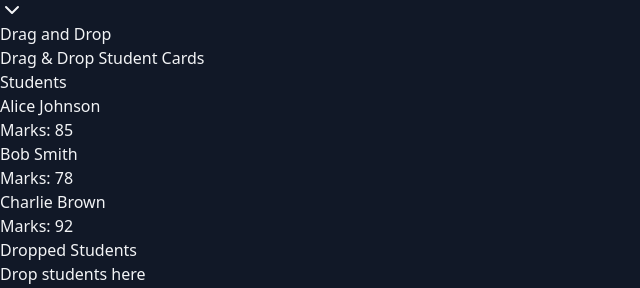
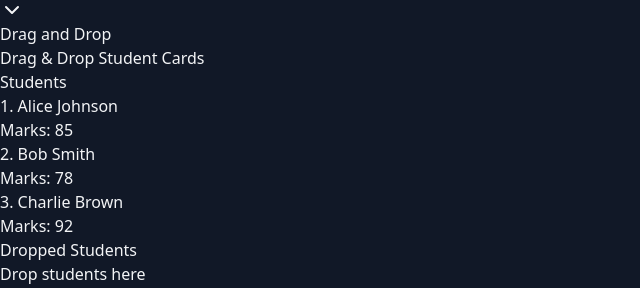
Before and after one commit to aryamansrivastava/frontend-schema, a React (Vite) app: page /drag-drop in a window 1280 px wide. Shown: the part 224-512 px from the top of the page, without its empty margins (0-640 px from the left). Built offline with nearby package versions, Linux system fonts and the light colour scheme.

Commit message:
added rordering in dragdrop, now both card have drag and drop functionality

```diff
--- a/src/Router.tsx
+++ b/src/Router.tsx
@@ -13,7 +13,7 @@ export default function AppRouter() {
     <Routes>
       <Route path="/" element={<Dashboard />} />
       <Route path="/institutes" element={<Institute />} />
-      <Route path="/courses/:instituteId" element={<Courses />} />
+      <Route path="/courses/institutes/:instituteId" element={<Courses />} />
       <Route path="/attendance" element={<Attendance />} />
       <Route path="/results" element={<Result />} />
       <Route
--- a/src/components/DragDropBoard.tsx
+++ b/src/components/DragDropBoard.tsx
@@ -1,5 +1,4 @@
 import { useState } from "react";
-import DraggableStudent from "./DraggableStudent";
 import DropZone from "./DropZone";
 
 const initialStudents = [
@@ -13,8 +12,27 @@ const DragDropBoard = () => {
   const [droppedStudents, setDroppedStudents] = useState<any[]>([]);
 
   const handleDrop = (student: any) => {
+    if (!student || !student.id) return;
+
     setDroppedStudents((prev) => [...prev, student]);
     setStudents((prev) => prev.filter((s) => s.id !== student.id));
+  };
+
+  const handleReturn = (student: any) => {
+    if (!student || !student.id) return;
+
+    setStudents((prev) => [...prev, student]);
+    setDroppedStudents((prev) => prev.filter((s) => s.id !== student.id));
+  };
+
+  const handleReorder = (list: any[], setList: any, dragIndex: number, hoverIndex: number) => {
+    if (dragIndex < 0 || hoverIndex < 0 || dragIndex >= list.length || hoverIndex >= list.length) return;
+
+    const updatedList = [...list];
+    const [draggedStudent] = updatedList.splice(dragIndex, 1);
+    updatedList.splice(hoverIndex, 0, draggedStudent);
+
+    setList(updatedList);
   };
 
   return (
@@ -22,20 +40,21 @@ const DragDropBoard = () => {
       <h2 className="text-2xl font-bold text-center mb-6 text-black">Drag & Drop Student Cards</h2>
 
       <div className="flex justify-between gap-6">
-        <div className="w-1/2 bg-gray-200 p-4 rounded-lg shadow-md">
-          <h3 className="font-bold mb-3 text-lg text-black">Students</h3>
-          <div className="space-y-3 text-black">
-            {students.length > 0 ? (
-              students.map((student) => (
-                <DraggableStudent key={student.id} student={student} />
-              ))
-            ) : (
-              <p className="text-gray-500 text-sm">No students left</p>
-            )}
-          </div>
-        </div>
+        <DropZone
+          title="Students"
+          students={students}
+          onDrop={handleReturn}
+          onReorder={(dragIndex, hoverIndex) => handleReorder(students, setStudents, dragIndex, hoverIndex)}
+          acceptType="DROPPED_STUDENT"
+        />
 
-        <DropZone onDrop={handleDrop} droppedStudents={droppedStudents} />
+        <DropZone
+          title="Dropped Students"
+          students={droppedStudents}
+          onDrop={handleDrop}
+          onReorder={(dragIndex, hoverIndex) => handleReorder(droppedStudents, setDroppedStudents, dragIndex, hoverIndex)}
+          acceptType="STUDENT"
+        />
       </div>
     </div>
   );
--- a/src/components/DraggableStudent.tsx
+++ b/src/components/DraggableStudent.tsx
@@ -1,17 +1,37 @@
 import React from "react";
-import { useDrag } from "react-dnd";
+import { useDrag, useDrop } from "react-dnd";
 
-const DraggableStudent = ({ student }: { student: any }) => {
+const DraggableStudent = ({
+  student,
+  index,
+  onReorder,
+  fromDropped,
+}: {
+  student: any;
+  index: number;
+  onReorder: (dragIndex: number, hoverIndex: number) => void;
+  fromDropped: boolean;
+}) => {
   const [{ isDragging }, drag] = useDrag(() => ({
-    type: "STUDENT",
-    item: student,
+    type: fromDropped ? "DROPPED_STUDENT" : "STUDENT",
+    item: { ...student, index },
     collect: (monitor) => ({
       isDragging: monitor.isDragging(),
     }),
   }));
 
+  const [, drop] = useDrop({
+    accept: fromDropped ? "DROPPED_STUDENT" : "STUDENT",
+    hover: (draggedItem: any) => {
+      if (draggedItem.index !== index) {
+        onReorder(draggedItem.index, index);
+        draggedItem.index = index;
+      }
+    },
+  });
+
   const ref = React.useRef<HTMLDivElement>(null);
-  drag(ref);
+  drag(drop(ref));
 
   return (
     <div
@@ -20,7 +40,7 @@ const DraggableStudent = ({ student }: { student: any }) => {
         isDragging ? "opacity-50" : "opacity-100"
       }`}
     >
-      <p className="font-semibold">{student.name}</p>
+      <p className="font-semibold">{index + 1}. {student.name}</p>
       <p className="text-sm text-gray-600">Marks: {student.marks}</p>
     </div>
   );
--- a/src/components/DropZone.tsx
+++ b/src/components/DropZone.tsx
@@ -1,10 +1,28 @@
 import React from "react";
 import { useDrop } from "react-dnd";
+import DraggableStudent from "./DraggableStudent";
 
-const DropZone = ({ onDrop, droppedStudents }: { onDrop: (item: any) => void; droppedStudents: any[] }) => {
+const DropZone = ({
+  title,
+  students = [],
+  onDrop,
+  onReorder,
+  acceptType,
+}: {
+  title: string;
+  students: any[];
+  onDrop: (student: any, newIndex: number) => void;
+  onReorder: (dragIndex: number, hoverIndex: number) => void;
+  acceptType: string;
+}) => {
   const [{ isOver }, drop] = useDrop(() => ({
-    accept: "STUDENT",
-    drop: (item: any) => onDrop(item),
+    accept: acceptType,
+    drop: (item: any) => {
+      if (students) {
+        const newIndex = students.length;
+        onDrop(item, newIndex);
+      }
+    },
     collect: (monitor) => ({
       isOver: !!monitor.isOver(),
     }),
@@ -16,17 +34,22 @@ const DropZone = ({ onDrop, droppedStudents }: { onDrop: (item: any) => void; dr
   return (
     <div
       ref={dropRef}
-      className={`w-1/2 p-4 rounded-lg shadow-md min-h-[200px] transition-all ${
+      className={`text-black w-1/2 p-4 rounded-lg shadow-md min-h-[200px] transition-all ${
         isOver ? "bg-blue-100 border-2 border-blue-500" : "bg-gray-300"
       }`}
     >
-      <h3 className="font-bold mb-3 text-lg text-black">Dropped Students</h3>
-      {droppedStudents.length > 0 ? (
-        droppedStudents.map((student) => (
-          <div key={student.id} className="p-3 bg-white shadow-md rounded-lg border mb-2 text-black">
-            <p className="font-semibold">{student.name}</p>
-            <p className="text-sm text-gray-600">Marks: {student.marks}</p>
-          </div>
+      <h3 className="font-bold mb-3 text-lg text-black">{title}</h3>
+      {students.length > 0 ? (
+        students.map((student, index) => (
+          student && (
+            <DraggableStudent
+              key={student.id}
+              student={student}
+              index={index}
+              onReorder={onReorder}
+              fromDropped={acceptType === "STUDENT"}
+            />
+          )
         ))
       ) : (
         <p className="text-gray-500 text-sm">Drop students here</p>
--- a/src/components/Institute.tsx
+++ b/src/components/Institute.tsx
@@ -150,7 +150,7 @@ export default function Institute() {
   if (error) return <p>{error}</p>;
 
   const handleRowClick = (row: Institute) => {
-    navigate(`/courses/${row.id}`);
+    navigate(`/courses/institutes/${row.id}`);
   };
 
   const handleInputChange = (e: React.ChangeEvent<HTMLInputElement>) => {
```
